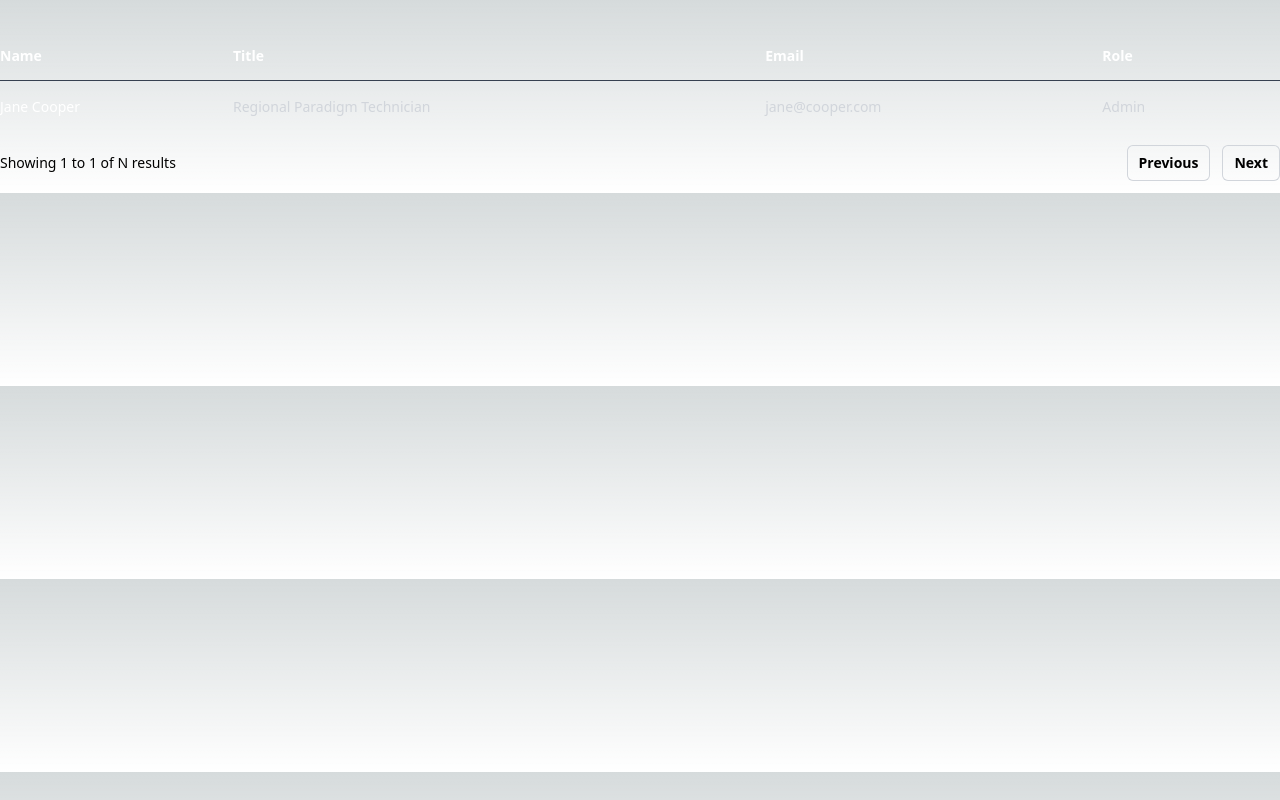
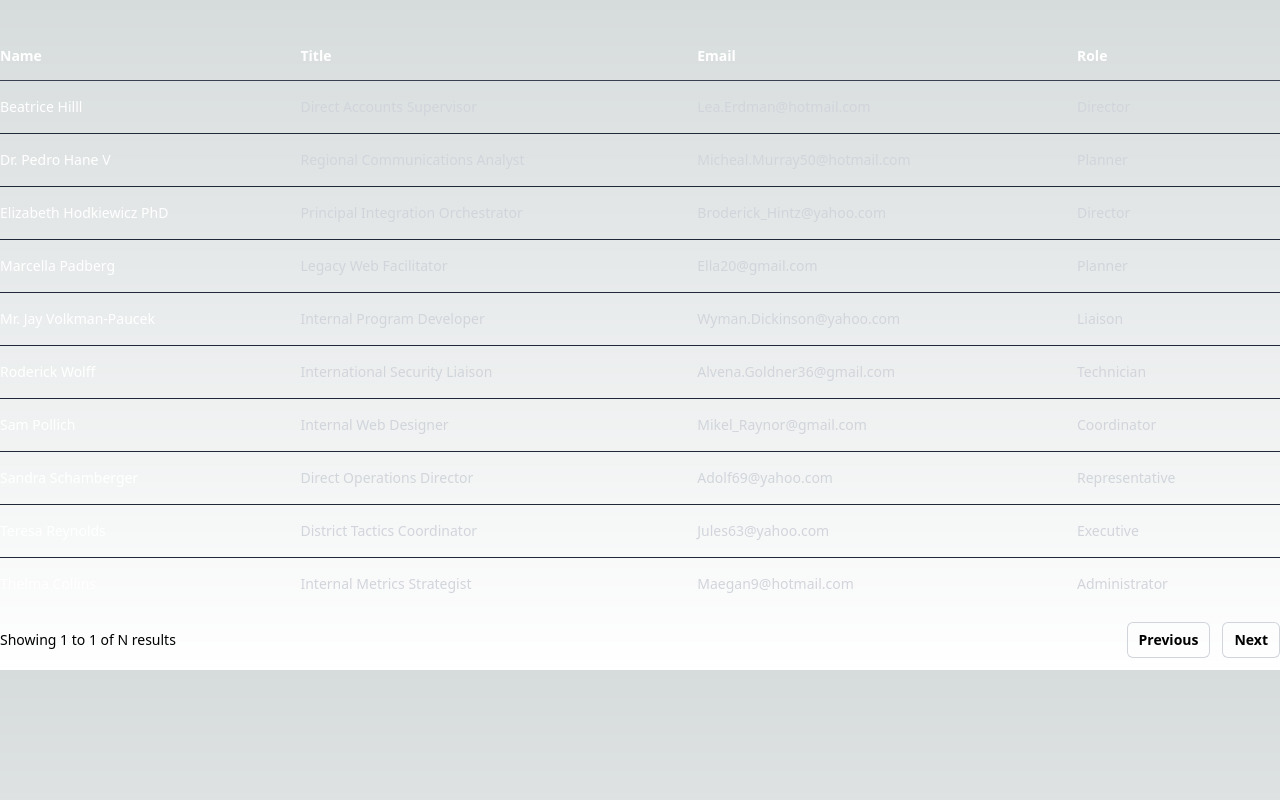
Before and after one commit to gorrion-io/summer-camp-2023, a Next.js app: page /task in a window 1280 px wide. Shown: the top 800 px of the page. Built offline with nearby package versions, Linux system fonts and the light colour scheme.

Commit message:
adding data retrieval in task.tsx from api

```diff
--- /dev/null
+++ b/constants/main.ts
@@ -0,0 +1,3 @@
+export const maxAmmountOfUsers = 120;
+export const usersPerPage = 10;
+export const totalPages = Math.ceil(maxAmmountOfUsers / usersPerPage);
--- a/package.json
+++ b/package.json
@@ -9,6 +9,7 @@
     "lint": "next lint"
   },
   "dependencies": {
+    "@tanstack/react-query": "^4.29.7",
     "@types/node": "20.1.4",
     "@types/react": "18.2.6",
     "@types/react-dom": "18.2.4",
--- a/pages/_app.tsx
+++ b/pages/_app.tsx
@@ -1,6 +1,13 @@
-import '@/styles/globals.css'
-import type { AppProps } from 'next/app'
+import "@/styles/globals.css";
+import type { AppProps } from "next/app";
+import { QueryClient, QueryClientProvider } from "@tanstack/react-query";
 
 export default function App({ Component, pageProps }: AppProps) {
-  return <Component {...pageProps} />
+	const queryClient = new QueryClient();
+
+	return (
+		<QueryClientProvider client={queryClient}>
+			<Component {...pageProps} />
+		</QueryClientProvider>
+	);
 }
--- a/pages/api/people.ts
+++ b/pages/api/people.ts
@@ -2,6 +2,7 @@ import type { NextApiRequest, NextApiResponse } from "next";
 import { faker } from "@faker-js/faker";
 import User from "@/types/User";
 import ErrorMessage from "@/types/ErrorMessage";
+import { maxAmmountOfUsers, usersPerPage, totalPages } from "@/constants/main";
 
 const generateUsers = (numberOfUsers: number): User[] => {
 	const users: User[] = [];
@@ -18,10 +19,6 @@ const generateUsers = (numberOfUsers: number): User[] => {
 
 	return users;
 };
-
-const maxAmmountOfUsers = 120;
-const usersPerPage = 10;
-const totalPages = Math.ceil(maxAmmountOfUsers / usersPerPage);
 
 export default function handler(
 	req: NextApiRequest,
--- a/pages/task.tsx
+++ b/pages/task.tsx
@@ -1,15 +1,47 @@
+import { useState } from "react";
+import { useQuery, useQueryClient } from "@tanstack/react-query";
+import User from "@/types/User";
+
+const getUsers = async (pageNumber: number) => {
+	const response = await fetch(`./api/people?page=${pageNumber}`);
+	if (!response.ok) throw new Error("Error with fetching data");
+
+	const data = await response.json();
+	return data;
+};
+
 export default function Task() {
-  /**  TODO: Create an endpoint that returns a list of people, and use that here.
-   * Use tanstack/react-query to fetch the data
-   */
-  const people = [
-    {
-      name: "Jane Cooper",
-      email: "jane@cooper.com",
-      title: "Regional Paradigm Technician",
-      role: "Admin",
-    },
-  ];
+	const [pageNumber, setPageNumber] = useState(1);
+
+	const {
+		isLoading,
+		error,
+		data: users,
+	} = useQuery({
+		queryKey: ["users", pageNumber],
+		queryFn: () => getUsers(pageNumber),
+	});
+
+	if (isLoading) return "loading";
+	if (error) return "error";
+
+	const usersList = users.map((user: User) => (
+		<tr key={user.email}>
+			<td className="whitespace-nowrap py-4 pl-4 pr-3 text-sm font-medium text-white sm:pl-0">
+				{user.name}
+			</td>
+			<td className="whitespace-nowrap px-3 py-4 text-sm text-gray-300">
+				{user.title}
+			</td>
+			<td className="whitespace-nowrap px-3 py-4 text-sm text-gray-300">
+				{user.email}
+			</td>
+			<td className="whitespace-nowrap px-3 py-4 text-sm text-gray-300">
+				{user.role}
+			</td>
+		</tr>
+	));
+
 	return (
 		<div className="mx-auto max-w-7xl">
 			<div className="mt-8 flow-root">
@@ -47,24 +79,7 @@ export default function Task() {
 									</th>
 								</tr>
 							</thead>
-              <tbody className="divide-y divide-gray-800">
-                {people.map((person) => (
-                  <tr key={person.email}>
-                    <td className="whitespace-nowrap py-4 pl-4 pr-3 text-sm font-medium text-white sm:pl-0">
-                      {person.name}
-                    </td>
-                    <td className="whitespace-nowrap px-3 py-4 text-sm text-gray-300">
-                      {person.title}
-                    </td>
-                    <td className="whitespace-nowrap px-3 py-4 text-sm text-gray-300">
-                      {person.email}
-                    </td>
-                    <td className="whitespace-nowrap px-3 py-4 text-sm text-gray-300">
-                      {person.role}
-                    </td>
-                  </tr>
-                ))}
-              </tbody>
+							<tbody className="divide-y divide-gray-800">{usersList}</tbody>
 						</table>
 						{/* TODO: Pagination */}
 						<nav
```
Also changed, not shown: 1 other file (tests, documents, lock files or other folders). Lines whose indentation alone changed are shown as unchanged.
